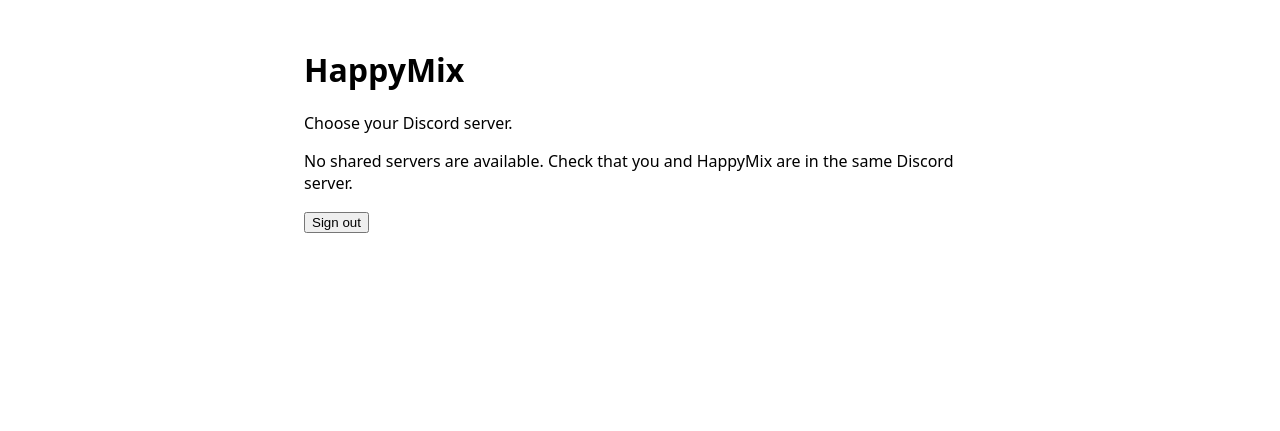
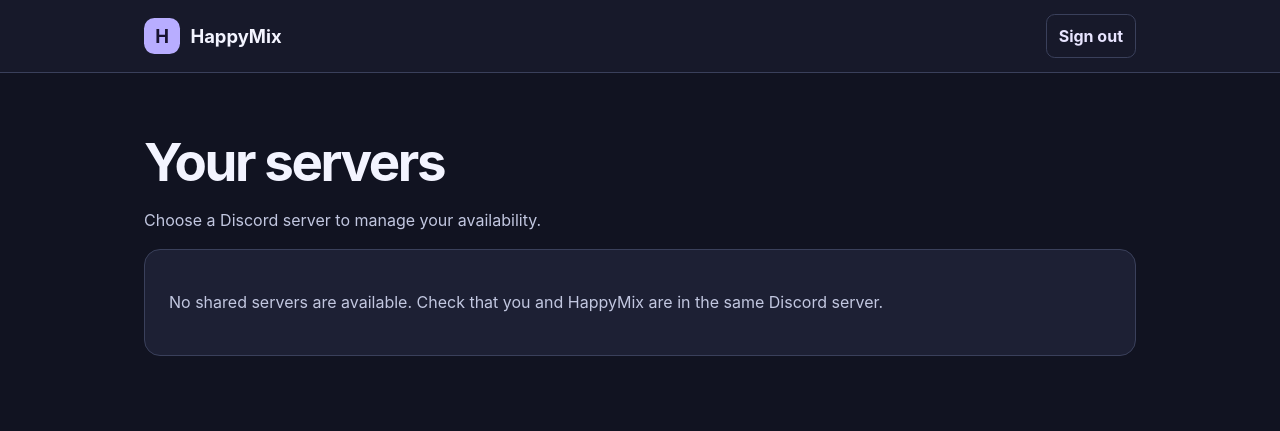
Before and after one commit to tta19764/HappyMixDiscordBot, an ASP.NET Core app: template src/HappyMix.Bot/Views/Dashboard/Index.cshtml in a window 1280 px wide. Shown: the top 431 px of the page. Run offline with ASP.NET Core 8, Linux system fonts and the light colour scheme; the template is opened without the code that fills it, so the values that code supplies are empty; the project's own start-up code is not run, and a stand-in starts its controllers and pages; some libraries are stand-ins or nearby versions.

Commit message:
Restyle HappyMix dashboard with shared dark theme

```diff
--- a/src/HappyMix.Bot/Program.cs
+++ b/src/HappyMix.Bot/Program.cs
@@ -60,6 +60,7 @@ await using var app = builder.Build();
 if (enabled)
 {
     app.UseForwardedHeaders();
+    app.UseStaticFiles();
     app.UseRouting();
     app.UseAuthentication();
     app.UseAuthorization();
--- a/src/HappyMix.Bot/Views/Dashboard/Index.cshtml
+++ b/src/HappyMix.Bot/Views/Dashboard/Index.cshtml
@@ -1,22 +1,31 @@
 @model HappyMix.Bot.Web.DashboardServer[]
-<!doctype html>
-<html lang="en">
-<head><meta charset="utf-8"><meta name="viewport" content="width=device-width, initial-scale=1"><title>HappyMix</title></head>
-<body style="font: 1rem system-ui; max-width: 42rem; margin: 3rem auto; padding: 0 1rem">
-    <h1>HappyMix</h1>
-    <p>Choose your Discord server.</p>
-    @foreach (var guild in Model)
-    {
-        <p><strong>@guild.Name</strong> <a href="/availability/@guild.Id">Availability</a>
-        @if (guild.CanConfigure)
+@{ Layout = "_DashboardLayout"; ViewData["Title"] = "Your servers"; }
+
+<h1>Your servers</h1>
+<p>Choose a Discord server to manage your availability.</p>
+
+@if (Model.Length == 0)
+{
+    <section><p>No shared servers are available. Check that you and HappyMix are in the same Discord server.</p></section>
+}
+else
+{
+    <div class="server-grid">
+        @foreach (var guild in Model)
         {
-            <a href="/settings/@guild.Id">Server settings</a>
-        }</p>
-    }
-    @if (Model.Length == 0)
-    {
-        <p>No shared servers are available. Check that you and HappyMix are in the same Discord server.</p>
-    }
-    <form action="/logout" method="post">@Html.AntiForgeryToken()<button>Sign out</button></form>
-</body>
-</html>
+            <section class="server-card">
+                <div class="server-name">
+                    <span class="server-icon" aria-hidden="true">#</span>
+                    <h2>@guild.Name</h2>
+                </div>
+                <div class="actions">
+                    <a class="button" href="/availability/@guild.Id">Availability <span aria-hidden="true">→</span></a>
+                    @if (guild.CanConfigure)
+                    {
+                        <a class="button quiet" href="/settings/@guild.Id">Server settings</a>
+                    }
+                </div>
+            </section>
+        }
+    </div>
+}
--- /dev/null
+++ b/src/HappyMix.Bot/Views/Shared/_DashboardLayout.cshtml
@@ -0,0 +1,24 @@
+@addTagHelper *, Microsoft.AspNetCore.Mvc.TagHelpers
+<!doctype html>
+<html lang="en">
+<head>
+    <meta charset="utf-8">
+    <meta name="viewport" content="width=device-width, initial-scale=1">
+    <title>@ViewData["Title"] · HappyMix</title>
+    <link rel="stylesheet" href="~/css/dashboard.css" asp-append-version="true">
+</head>
+<body>
+    <header class="site-header">
+        <div class="shell header-inner">
+            <a class="brand" href="/"><span class="brand-icon" aria-hidden="true">H</span> HappyMix</a>
+            <form action="/logout" method="post" asp-antiforgery="false">
+                @Html.AntiForgeryToken()
+                <button class="quiet">Sign out</button>
+            </form>
+        </div>
+    </header>
+    <main class="shell">
+        @RenderBody()
+    </main>
+</body>
+</html>
--- /dev/null
+++ b/src/HappyMix.Bot/wwwroot/css/dashboard.css
@@ -0,0 +1,45 @@
+:root {
+    color-scheme: dark;
+    font-family: "Inter", system-ui, sans-serif;
+    color: #f3f4ff;
+    background: #111321;
+    --surface: #1d2034;
+    --border: #3a405b;
+    --muted: #c2c7e0;
+    --accent: #b8adff;
+}
+* { box-sizing: border-box; }
+body { margin: 0; line-height: 1.55; }
+.shell { width: min(100% - 2rem, 62rem); margin-inline: auto; }
+.site-header { border-bottom: 1px solid var(--border); background: #17192a; }
+.header-inner, .actions, .server-name { display: flex; align-items: center; gap: .75rem; }
+.header-inner { justify-content: space-between; min-height: 4.5rem; }
+.brand { display: inline-flex; align-items: center; gap: .65rem; color: inherit; font-size: 1.15rem; font-weight: 750; text-decoration: none; }
+.brand-icon, .server-icon { display: grid; place-items: center; width: 2.25rem; height: 2.25rem; flex: 0 0 auto; border-radius: .65rem; background: #3c356a; color: #e9e2ff; }
+.brand-icon { background: var(--accent); color: #191431; }
+main { padding-block: clamp(1.5rem, 5vw, 3.75rem); }
+h1 { font-size: clamp(2rem, 5vw, 3.3rem); line-height: 1.12; letter-spacing: -.045em; margin: 0 0 .65rem; }
+h2 { font-size: 1.25rem; margin: 0 0 1rem; overflow-wrap: anywhere; }
+p, small { color: var(--muted); }
+nav { margin-bottom: 1rem; }
+a { color: var(--accent); }
+section, fieldset { background: var(--surface); border: 1px solid var(--border); border-radius: 1rem; margin: 1rem 0; padding: clamp(1rem, 3vw, 1.5rem); min-inline-size: 0; }
+legend { font-weight: 750; padding-inline: .5rem; }
+.server-grid { display: grid; grid-template-columns: repeat(auto-fit, minmax(min(100%, 23rem), 1fr)); gap: 1rem; margin-top: 1.5rem; }
+.server-card { margin: 0; }
+.server-name { margin-bottom: 1.25rem; }
+.server-name h2 { margin: 0; }
+.actions, .checks { flex-wrap: wrap; }
+.fields { display: grid; grid-template-columns: repeat(auto-fit, minmax(min(100%, 13rem), 1fr)); gap: 1rem; align-items: end; }
+.fields label { display: grid; gap: .35rem; align-self: start; }
+.checks { display: flex; gap: 1rem; margin-top: 1rem; }
+input, textarea, select, button, .button { font: inherit; border: 1px solid var(--border); border-radius: .55rem; padding: .55rem .75rem; }
+input, textarea, select { min-width: 0; background: #141728; color: inherit; }
+input[type=checkbox] { accent-color: var(--accent); }
+button, .button { display: inline-flex; align-items: center; justify-content: center; gap: .5rem; background: var(--accent); border-color: transparent; color: #191431; cursor: pointer; font-weight: 700; text-decoration: none; }
+.quiet { background: transparent; border-color: var(--border); color: #e8e5ff; }
+button:hover, .button:hover { filter: brightness(1.2); }
+:focus-visible { outline: 3px solid #94e7ff; outline-offset: 3px; }
+.saved { display: flex; flex-wrap: wrap; justify-content: space-between; align-items: center; gap: .75rem; padding-block: .75rem; border-bottom: 1px solid var(--border); }
+[role=status], .validation-summary-errors { padding: .75rem 1rem; border: 1px solid var(--border); border-left: 4px solid var(--accent); border-radius: .5rem; background: var(--surface); }
+.validation-summary-errors { color: #ffc4ca; border-left-color: #ffc4ca; }
```
Also changed, not shown: src/HappyMix.Bot/Views/Dashboard/Availability.cshtml (+1 -18 lines), src/HappyMix.Bot/Views/Dashboard/Settings.cshtml (+1 -18 lines).
